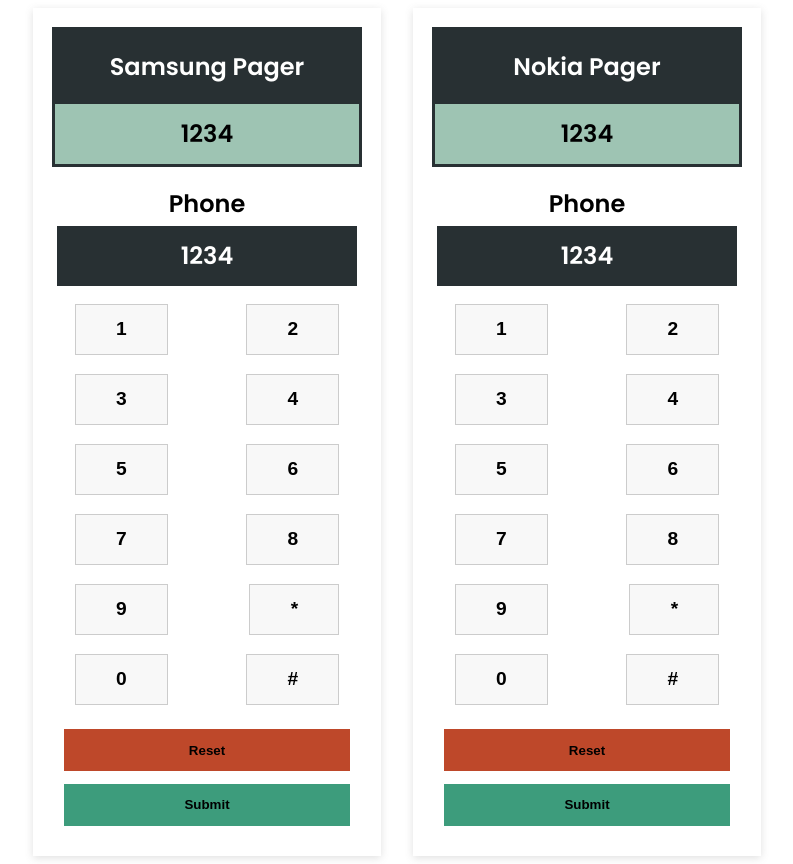
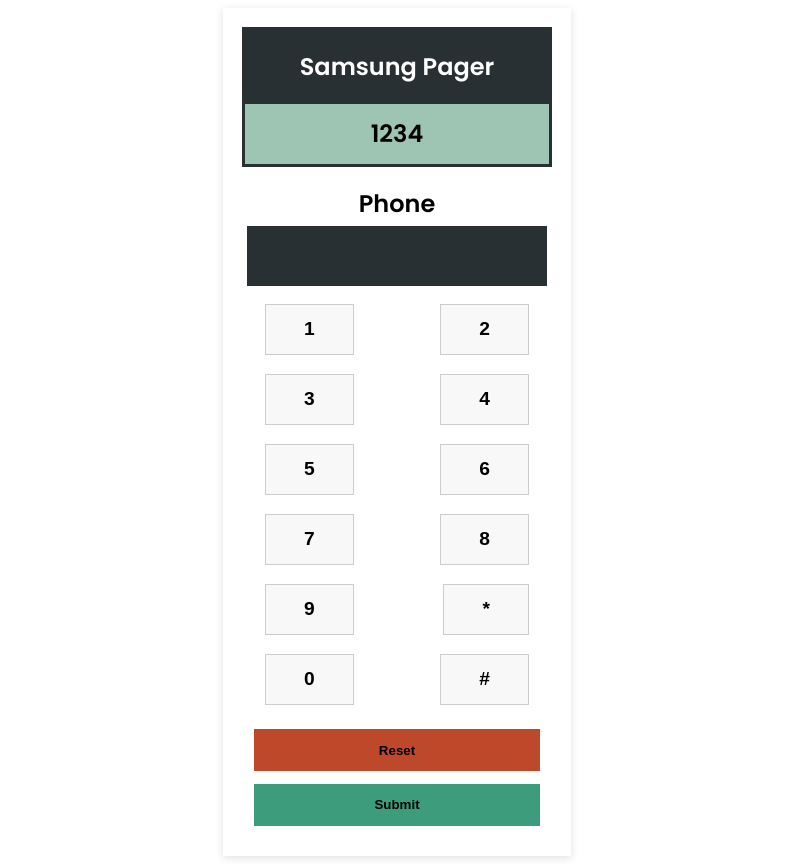
Before and after one commit to rabin-thami/sent-to-page, a plain HTML site: page index.html in a window 1280 px wide. Shown: the whole page, without its empty margins (243-1036 px from the left). Drawn offline with Linux system fonts and the light colour scheme.

Commit message:
little bug fixed

```diff
--- a/assets/css/style.css
+++ b/assets/css/style.css
@@ -35,10 +35,14 @@ body {
     padding: 0.8em 0;
 }
 
+
 #pagerMessage, #phoneMessge {
+    content: '';
+    padding: 1em;
     font-size: 1.5rem;
     color: #000;
     font-weight: 600;
+    user-select: text;
 }
 
 /* phone section start from here  */
@@ -66,8 +70,8 @@ body {
 
 /* I just copy this button animation from google */
 .key-button{
-    margin:0.5em;
-    padding: 0.7em 2.1em;
+    margin: 0.5em;
+    padding: 0.7em 2em;
     border: none;
     font-size: 1.2rem;
     font-weight: 600;
@@ -97,12 +101,14 @@ body {
     border: none;
     font: 1.3rem;
     font-weight: 600;
-    transition: 0.3s;
+    transition: 0.1s;
 }
 
-.btn:hover {
+.btn:hover{
+    cursor: pointer;
+}
+.btn:active {
     color: #fff;
-    cursor: pointer;
 }
 
 .reset {
--- a/assets/scripts/script.js
+++ b/assets/scripts/script.js
@@ -0,0 +1,12 @@
+const buttons = document.querySelectorAll('.key-button')
+const phoneMessage = document.querySelector('#phoneMessge')
+
+const submitResetBtn = document.querySelector("#btn")
+
+
+buttons.forEach(button => {
+  button.addEventListener('click', function(){
+    const buttonValue = button.innerText
+    phoneMessage.textContent += buttonValue
+  });
+});
--- a/index.html
+++ b/index.html
@@ -23,7 +23,7 @@
             <div class="phone">
                 <h2>Phone</h2>
                 <div class="phone-message-holder">
-                    <span id="phoneMessge">1234</span>
+                    <span id="phoneMessge"></span>
                 </div>
 
                 <div class="phone-button">
@@ -41,44 +41,8 @@
                     <button class="key-button">#</button>
                 </div>
                 <div class="submit-reset">
-                    <button class="btn reset">Reset</button>
-                    <button class="btn submit">Submit</button>
-                </div>
-            </div>
-        </div>
-
-        <div class="main-container">
-            <div class="pager">
-                <h2>Nokia Pager</h2>
-                <div class="pager-message-holder" >
-                    <span id="pagerMessage">1234</span>
-                </div>
-            </div>
-
-            <!-- Phone section start here -->
-            <div class="phone">
-                <h2>Phone</h2>
-                <div class="phone-message-holder">
-                    <span id="phoneMessge">1234</span>
-                </div>
-
-                <div class="phone-button">
-                    <button class="key-button">1</button>
-                    <button class="key-button">2</button>
-                    <button class="key-button">3</button>
-                    <button class="key-button">4</button>
-                    <button class="key-button">5</button>
-                    <button class="key-button">6</button>
-                    <button class="key-button">7</button>
-                    <button class="key-button">8</button>
-                    <button class="key-button">9</button>
-                    <button class="key-button">*</button>
-                    <button class="key-button">0</button>
-                    <button class="key-button">#</button>
-                </div>
-                <div class="submit-reset">
-                    <button class="btn reset">Reset</button>
-                    <button class="btn submit">Submit</button>
+                    <button class="btn reset" id="submitReset">Reset</button>
+                    <button class="btn submit" id="submitReset">Submit</button>
                 </div>
             </div>
         </div>
```
